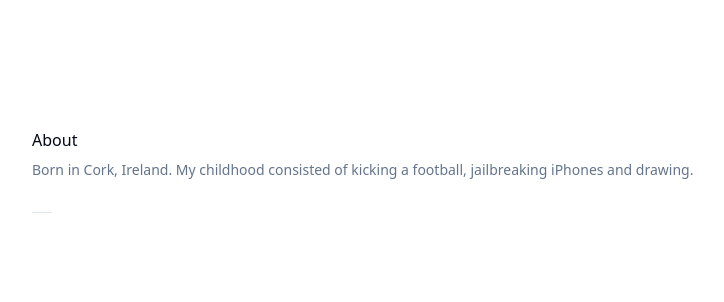
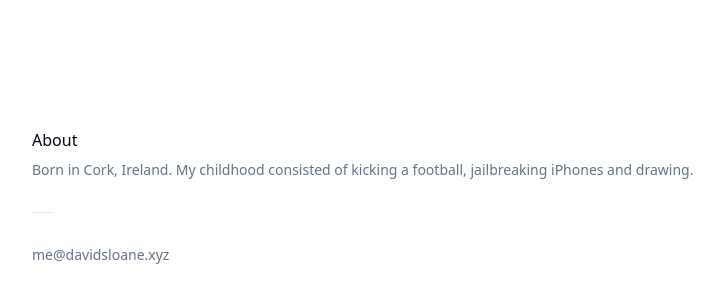
Before and after one commit to dtsloane/sloane-web, a Next.js app: page /about in a window 1280 px wide. Shown: the top 302 px of the page, without its empty margins (96-820 px from the left). Built offline with nearby package versions, Linux system fonts and the light colour scheme.

Commit message:
added my email

```diff
--- a/src/pages/about.tsx
+++ b/src/pages/about.tsx
@@ -11,6 +11,13 @@ const About = () => {
                 </p>
             </div>
             <Separator className='w-5 mt-8'/>
+            <div className='mt-8 space-y-2'>
+                <p className='text-sm text-muted-foreground'>
+                    <a href='mailto:me@davidsloane.xyz' className='text-sm cursor-pointer transition-opacity duration-150 hover:opacity-25'>
+                        me@davidsloane.xyz
+                    </a>
+                </p>
+            </div>
         </div>
     );
 }
```
